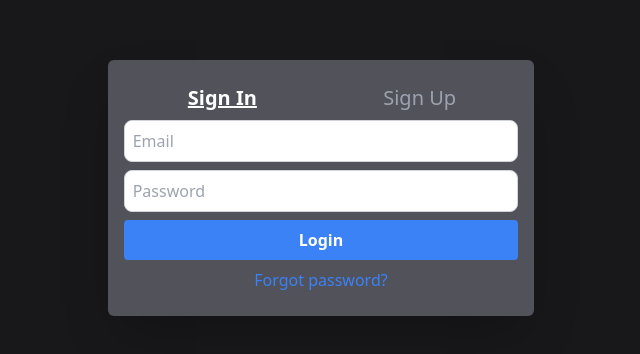
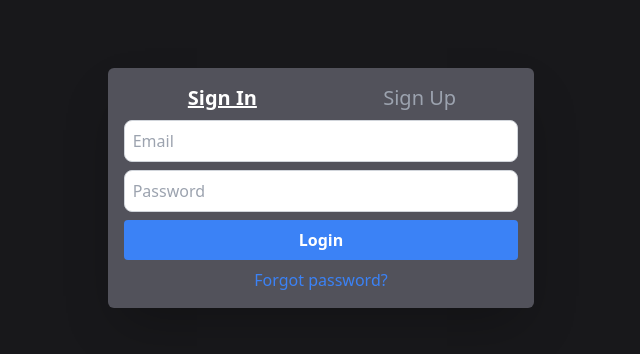
Before and after one commit to TailwindMechanics/south-seas-frontend, a React (Vite) app: page / in a window 1280 px wide. Shown: the part 212-566 px from the top of the page, without its empty margins (319-959 px from the left). Built offline with nearby package versions, Linux system fonts and the light colour scheme; no server answers.

Commit message:
Cleaned up App.tsx

```diff
--- a/src/App.tsx
+++ b/src/App.tsx
@@ -10,7 +10,7 @@ import { Login } from "./components/ui/Login";
 function App() {
   return (
     <div className="flex h-full w-full items-center justify-center bg-zinc-900">
-      <div className="flex w-1/3 flex-col space-y-2 rounded-md bg-zinc-600 p-4 shadow-2xl">
+      <div className="flex w-1/3 flex-col space-y-2 rounded-md bg-zinc-600 px-4 py-2 shadow-2xl">
         <AuthProvider>
           <LoggedIn>
             <MainMenu />
```
